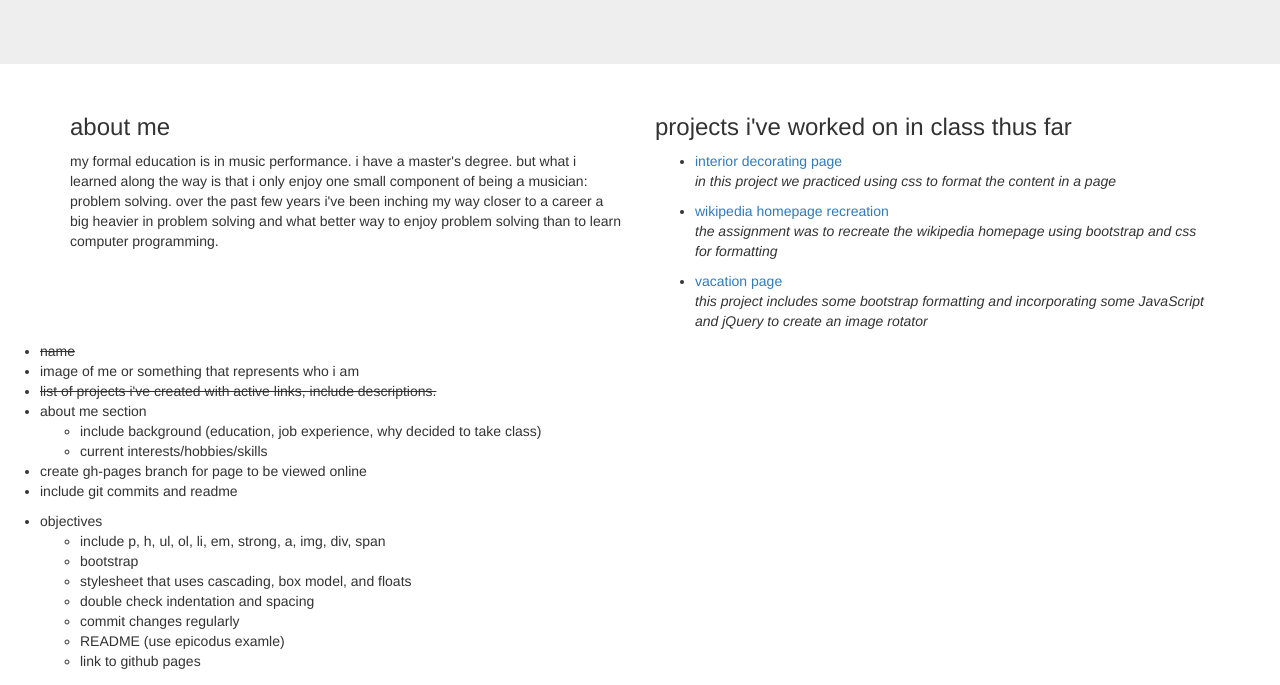
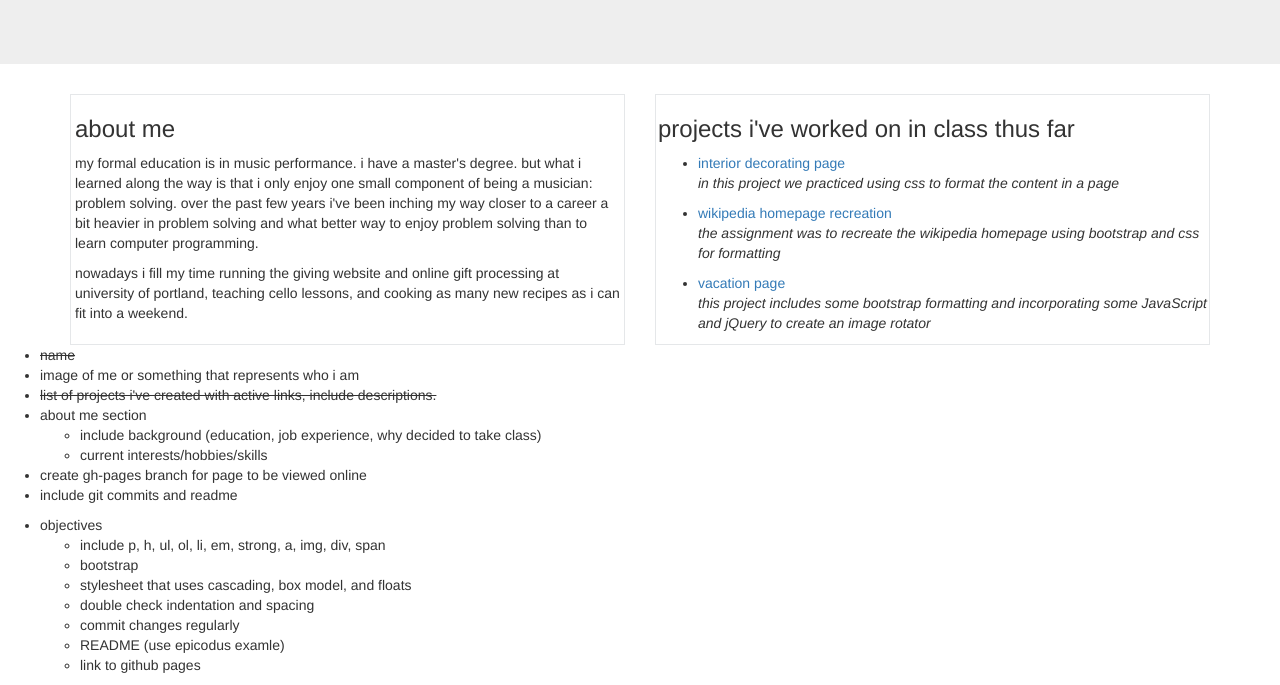
Before and after one commit to emilywatkins/intro-portfolio, a plain HTML site: page portfolio/index.html in a window 1280 px wide. Shown: the part 176-861 px from the top of the page. Drawn offline with Linux system fonts and the light colour scheme.

Commit message:
add grey border and padding around about-me and projects content.

```diff
--- a/portfolio/css/styles.css
+++ b/portfolio/css/styles.css
@@ -0,0 +1,9 @@
+.about-me {
+  padding: 1px 4px 11px 4px;
+  border: 1px solid #E5E7E9;
+}
+
+.projects {
+  padding: 1px 2px 1px 2px;
+  border: 1px solid #E5E7E9;
+}
--- a/portfolio/index.html
+++ b/portfolio/index.html
@@ -13,10 +13,14 @@
     <div class="container">
       <div class="row">
         <div class="col-md-6">
+          <div class="about-me">
             <h3>about me</h3>
-          <p>my formal education is in music performance. i have a master's degree. but what i learned along the way is that i only enjoy one small component of being a musician: problem solving. over the past few years i've been inching my way closer to a career a big heavier in problem solving and what better way to enjoy problem solving than to learn computer programming.</p>
+            <p>my formal education is in music performance. i have a master's degree. but what i learned along the way is that i only enjoy one small component of being a musician: problem solving. over the past few years i've been inching my way closer to a career a bit heavier in problem solving and what better way to enjoy problem solving than to learn computer programming.</p>
+            <p>nowadays i fill my time running the giving website and online gift processing at university of portland, teaching cello lessons, and cooking as many new recipes as i can fit into a weekend.</p>
+          </div>
         </div>
         <div class="col-md-6">
+          <div class="projects">
             <h3>projects i've worked on in class thus far</h3>
             <ul>
               <li><a href="https://github.com/emilywatkins/interior" alt="link to interior decorating project">interior decorating page</a></li>
@@ -26,6 +30,7 @@
               <li><a href="https://github.com/emilywatkins/vacation" alt="link to vacation project">vacation page</a></li>
               <p><em>this project includes some bootstrap formatting and incorporating some JavaScript and jQuery to create an image rotator</em></p>
             </ul>
+          </div>
         </div>
 
       </div>
```
Lines whose indentation alone changed are shown as unchanged.
